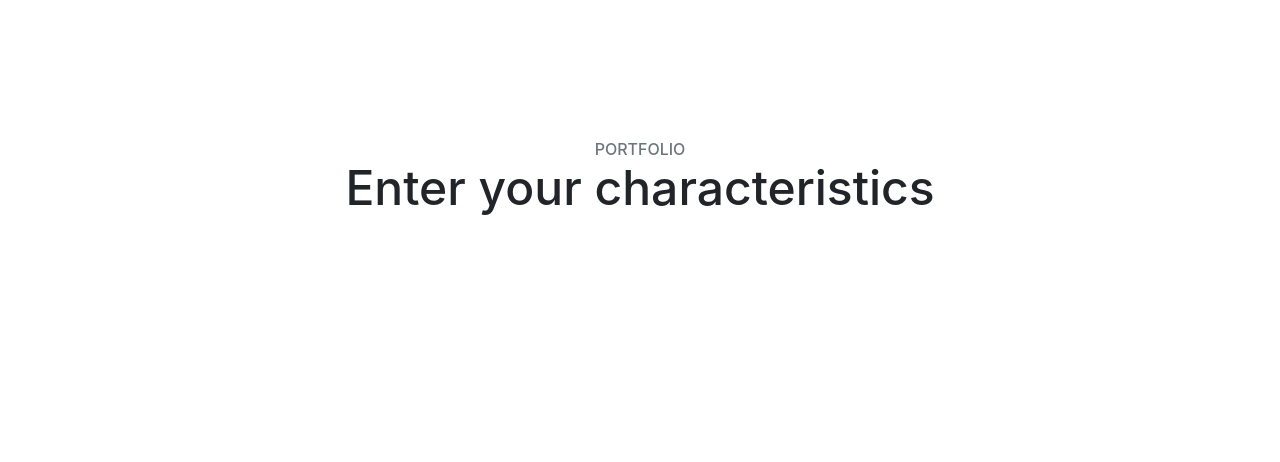
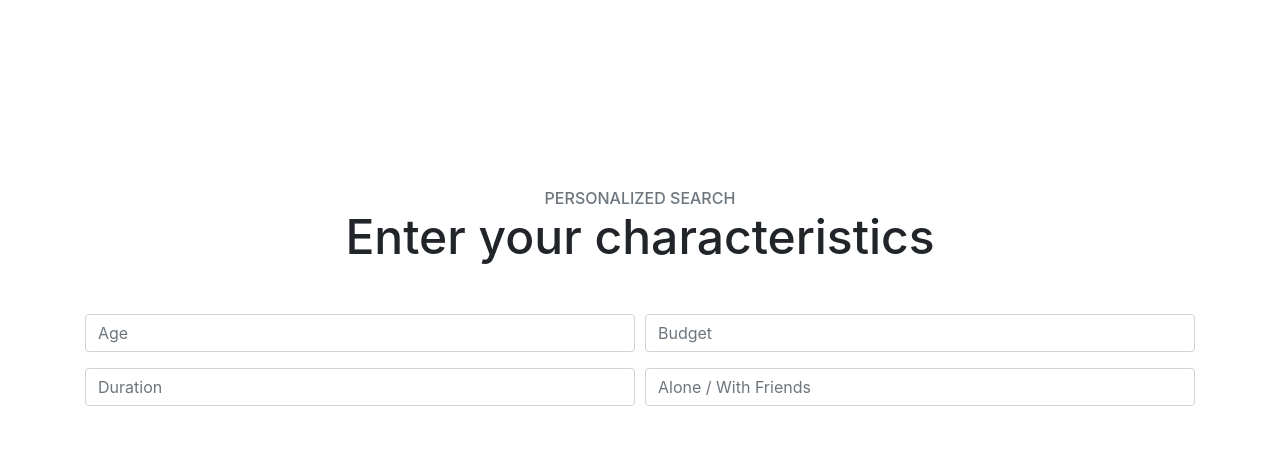
Before and after one commit to flogrammer/flogrammer.github.io, a website with bundled scripts: page index.html in a window 1280 px wide. Shown: the part 1882-2344 px from the top of the page. Built offline with nearby package versions, Linux system fonts and the light colour scheme; files whose address does not match are found by name.

Commit message:
adjusted layout and different features

```diff
--- a/index.html
+++ b/index.html
@@ -52,6 +52,7 @@
     </nav>
 
     <!-- Header -->
+	<img  src="img/logo.png" alt="">
     <header class="masthead d-flex">
       <div class="container text-center my-auto">
         <h1 class="mb-1">OVERCOME BOREDOM</h1>
@@ -128,8 +129,25 @@
 	<section class="content-section" id="personalized">
 		<div class="container">
 			<div class="content-section-heading text-center">
-			  <h3 class="text-secondary mb-0">Portfolio</h3>
+			  <h3 class="text-secondary mb-0">Personalized search</h3>
 			  <h2 class="mb-5">Enter your characteristics</h2>
+
+			  <!-- Characteristics filter -->
+			  <div class="form-row">
+				<div class="form-group col-md-6">
+				  <input class="form-control" id="age" placeholder="Age">
+				</div>
+				<div class="form-group col-md-6">
+				  <input type="budget" class="form-control" id="budget" placeholder="Budget">
+				</div>
+				<div class="form-group col-md-6">
+				  <input type="budget" class="form-control" id="budget" placeholder="Duration">
+				</div>
+				<div class="form-group col-md-6">
+				  <input type="budget" class="form-control" id="budget" placeholder="Alone / With Friends">
+				</div>
+			  </div>
+
 			</div>
 		  </div>
 	</section>
@@ -156,7 +174,7 @@
             </a>
           </li>
         </ul>
-        <p class="text-muted small mb-0">Copyright &copy; Your Website 2018</p>
+        <p class="text-muted small mb-0">Copyright &copy; Zappiness 2018</p>
       </div>
     </footer>
 
```
Also changed, not shown: img/logo.png (added).
